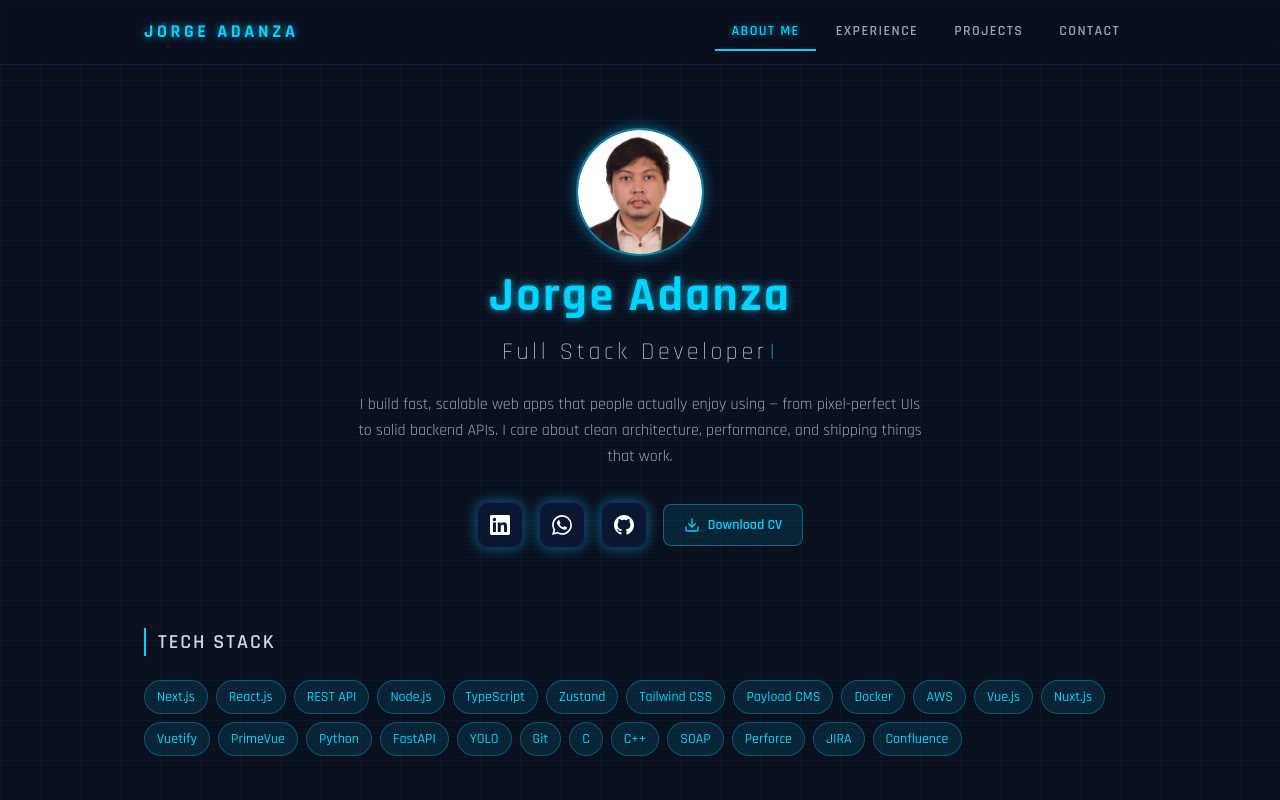
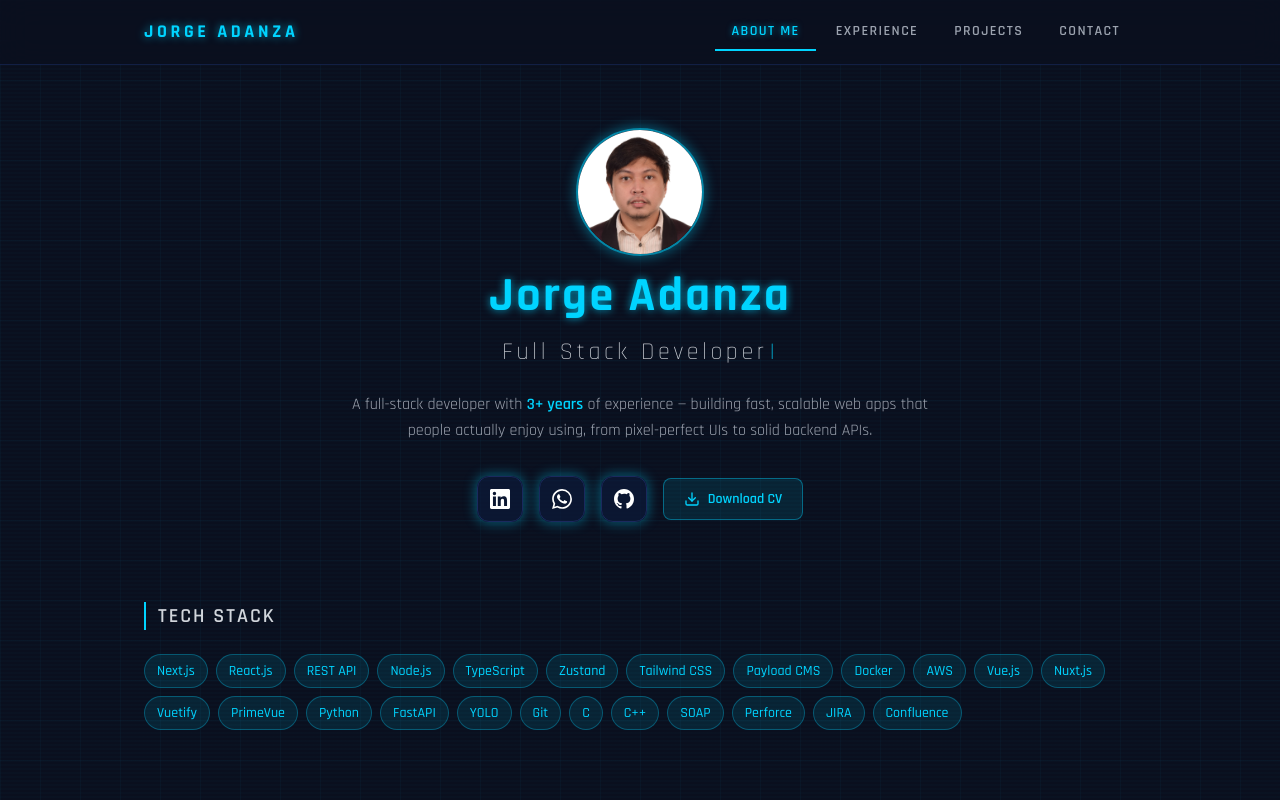
Before and after one commit to RyuzakiEX/personal-site, a Next.js app: page / in a window 1280 px wide. Shown: the top 800 px of the page. Built offline with nearby package versions, Linux system fonts and the light colour scheme.

Commit message:
feat: add dynamic experience duration

```diff
--- a/components/sections/AboutMe.tsx
+++ b/components/sections/AboutMe.tsx
@@ -8,6 +8,27 @@ import SocialIcon from "@/components/ui/SocialIcon";
 import { experiences } from "@/data/experience";
 
 const TITLE = "Full Stack Developer";
+
+const MONTH_MAP: Record<string, number> = {
+  Jan: 0, Feb: 1, Mar: 2, Apr: 3, May: 4, Jun: 5,
+  Jul: 6, Aug: 7, Sep: 8, Oct: 9, Nov: 10, Dec: 11,
+};
+
+function getExperienceDuration(): string {
+  const starts = experiences.map((e) => {
+    const [mon, year] = e.period.split(" – ")[0].split(" ");
+    return new Date(parseInt(year), MONTH_MAP[mon]);
+  });
+  const earliest = new Date(Math.min(...starts.map((d) => d.getTime())));
+  const now = new Date();
+  const totalMonths =
+    (now.getFullYear() - earliest.getFullYear()) * 12 +
+    (now.getMonth() - earliest.getMonth());
+  const years = Math.floor(totalMonths / 12);
+  const months = totalMonths % 12;
+  if (months === 0) return `${years}+ years`;
+  return `${years}+ years`;
+}
 
 function GithubIcon() {
   return (
@@ -93,9 +114,12 @@ export default function AboutMe() {
           transition={{ delay: 0.45, duration: 0.5 }}
           className="max-w-xl mx-auto text-gray-400 text-base leading-relaxed pt-2"
         >
-          I build fast, scalable web apps that people actually enjoy using —
-          from pixel-perfect UIs to solid backend APIs. I care about clean
-          architecture, performance, and shipping things that work.
+          A full-stack developer with{" "}
+          <span className="text-cyan-glow font-semibold">
+            {getExperienceDuration()}
+          </span>{" "}
+          of experience — building fast, scalable web apps that people actually
+          enjoy using, from pixel-perfect UIs to solid backend APIs.
         </motion.p>
 
         {/* Social + CV */}
```
